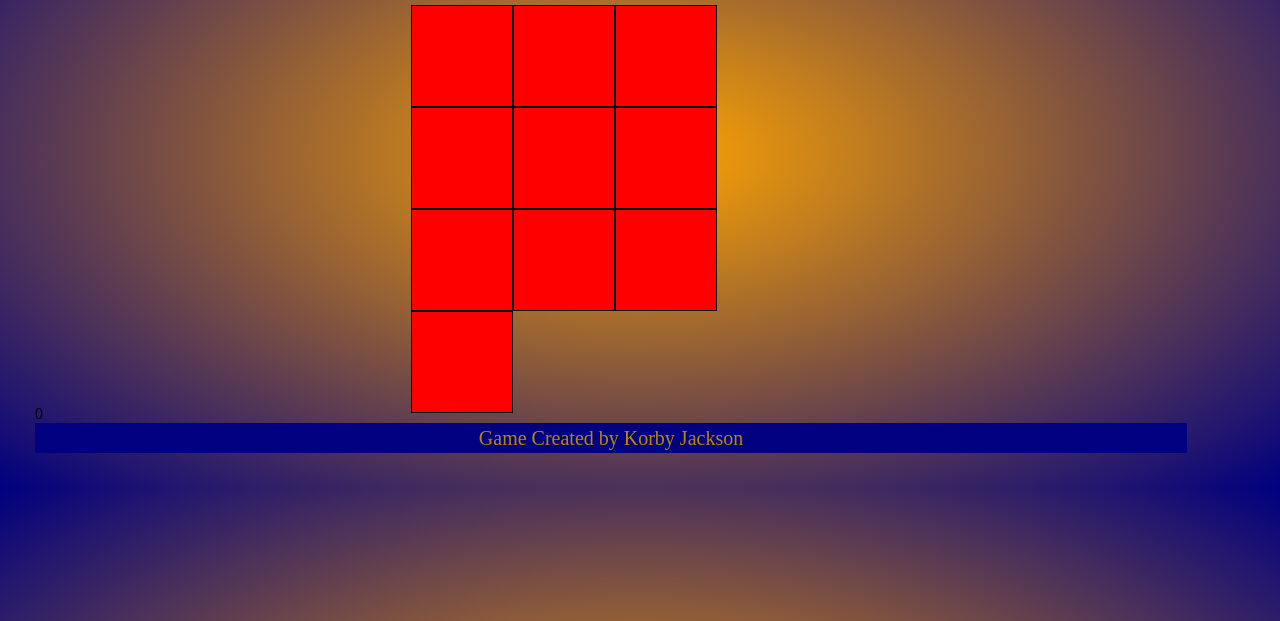
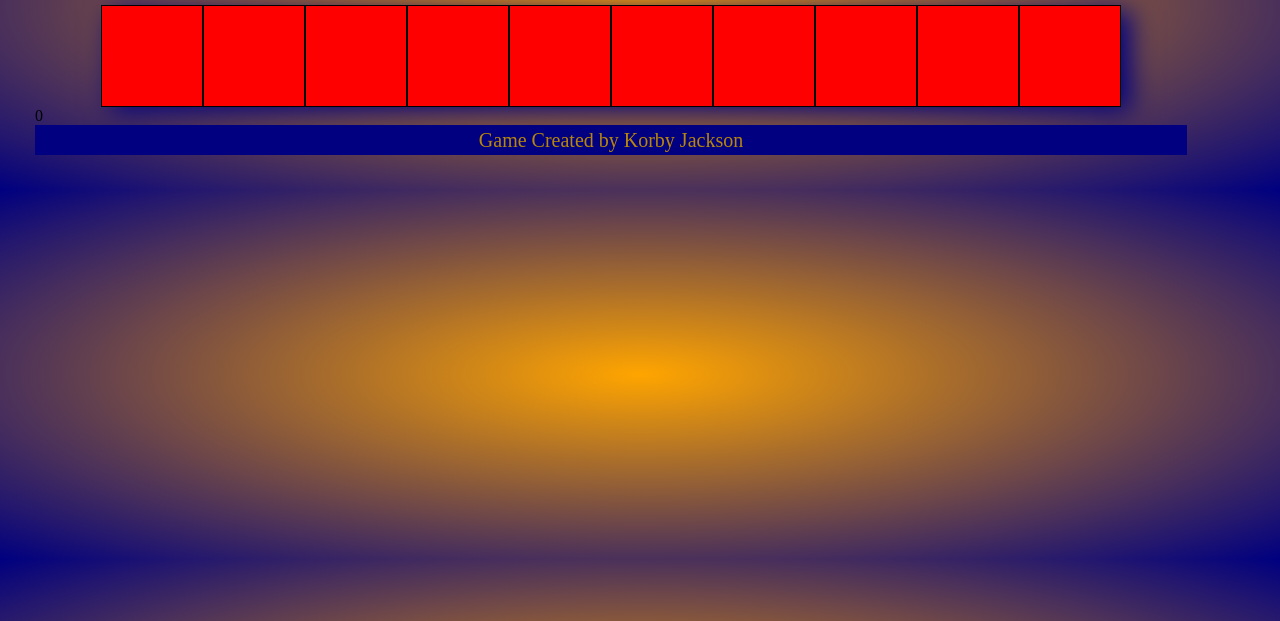
Before and after one commit to kjackson67/Memory-Game, a plain HTML site: page index.html in a window 1280 px wide. Shown: the part 179-800 px from the top of the page. Drawn offline with Linux system fonts and the light colour scheme.

Commit message:
Updated CSS.Style sheet gam-board

```diff
--- a/style.css
+++ b/style.css
@@ -61,16 +61,16 @@ h1 {
 } */
 
 .game-board {
-    height: 400px;
-    width: 400px;
+    height: auto;
+    width: auto;
     margin: auto;
     /* background: whitesmoke;
     color: black; */
-    border-radius: 5px;
+    /* border-radius: 10px; */
     display: flex;
     flex-wrap: wrap;
-    perspective: 1000px;
-    /* box-shadow: 5px 2px 25px navy; */
+    /* perspective: 1000px; */
+    box-shadow: 10px 5px 25px navy;
 }
 
 footer {
```
